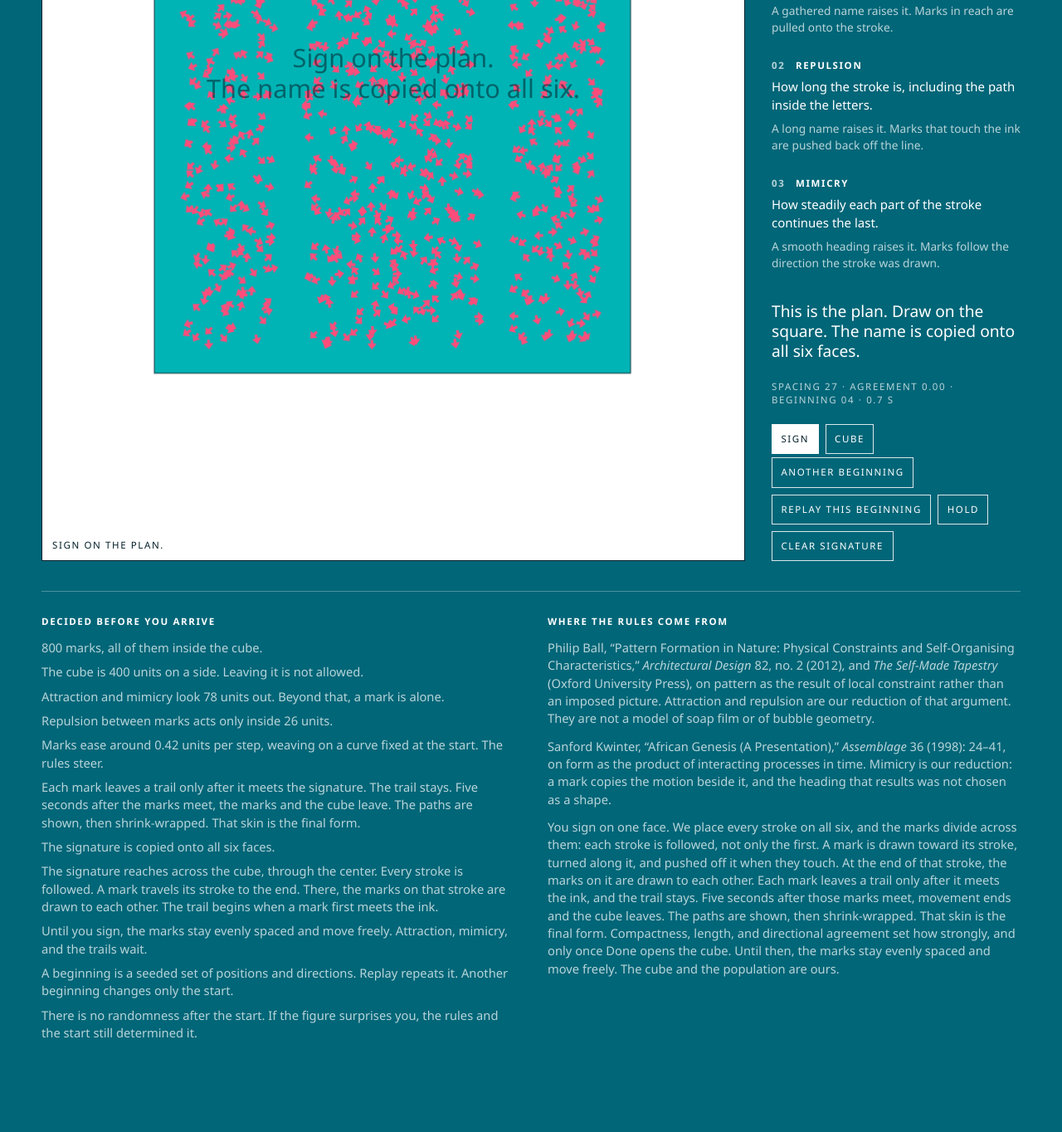
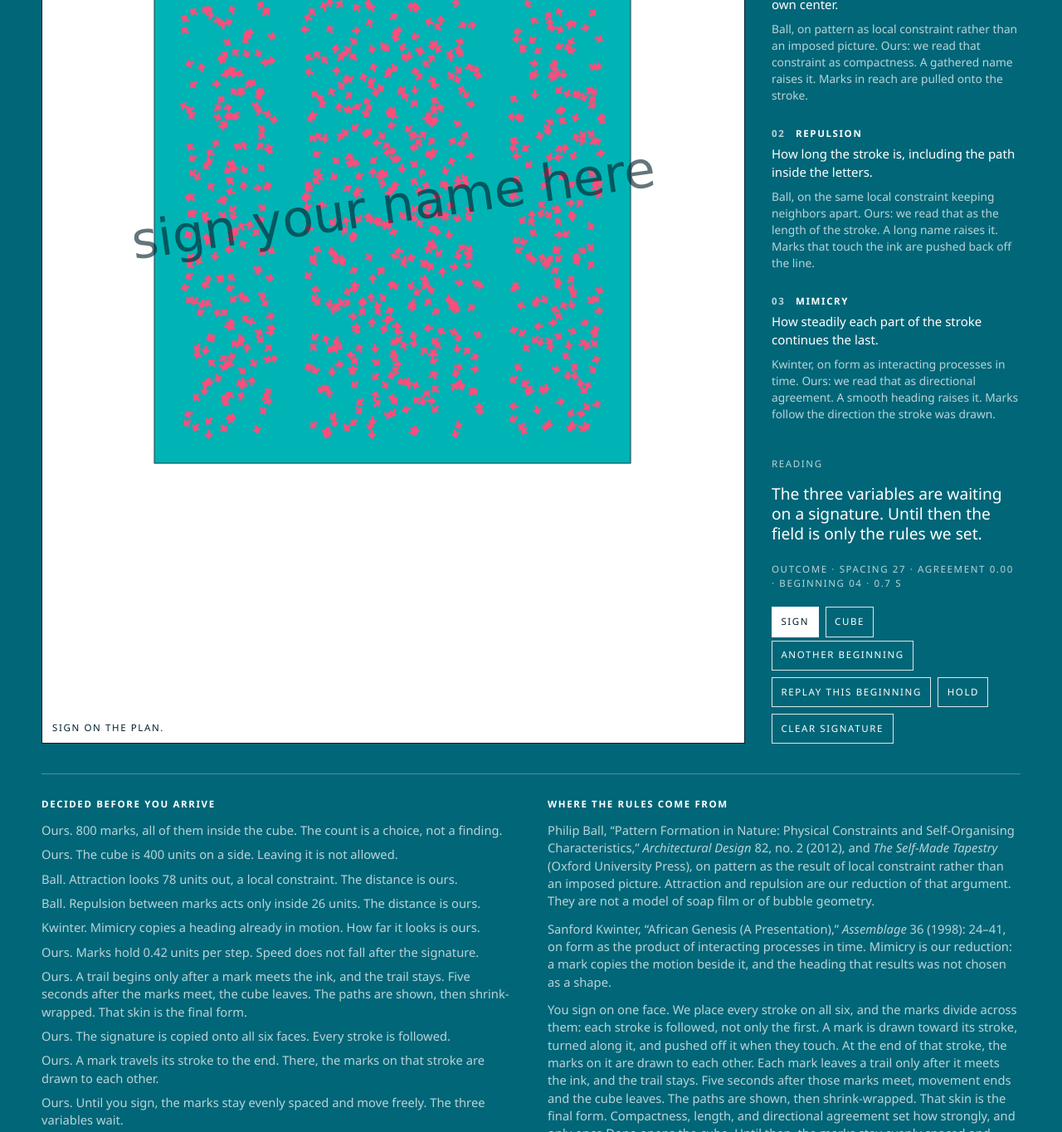
Before and after one commit to toriefindlay/ARCH-602---DESIGN-THEORY-, a plain HTML site: page index.html in a window 1280 px wide. Shown: the part 686-2050 px from the top of the page at 83% size. Before the commit the page ends 1997 px from the top, so only its background shows below. Drawn offline with Linux system fonts and the light colour scheme; animation ran at ten frames a second; a web font is replaced by a local one.

Commit message:
Name the source of each rule, and place the signature prompt in the middle of the plan.
Attraction, repulsion, and mimicry stay readings of the signature. The reading reports who authored the form.

Co-authored-by: Cursor <cursoragent@cursor.com>

```diff
--- a/app.js
+++ b/app.js
@@ -242,17 +242,18 @@ function paintRuleCube(attract, repel, mimic) {
 
 function writeLedger() {
   fixed.innerHTML = [
-    `${RULES.count} marks, all of them inside the cube.`,
-    `The cube is ${SIDE} units on a side. Leaving it is not allowed.`,
-    `Attraction and mimicry look ${RULES.neighborRadius} units out. Beyond that, a mark is alone.`,
-    `Repulsion between marks acts only inside ${RULES.repelRadius} units.`,
-    `Marks ease around ${RULES.cruise.toFixed(2)} units per step, weaving on a curve fixed at the start. The rules steer.`,
-    `Each mark leaves a trail only after it meets the signature. The trail stays. Five seconds after the marks meet, the marks and the cube leave. The paths are shown, then shrink-wrapped. That skin is the final form.`,
-    `The signature is copied onto all six faces.`,
-    `The signature reaches across the cube, through the center. Every stroke is followed. A mark travels its stroke to the end. There, the marks on that stroke are drawn to each other. The trail begins when a mark first meets the ink.`,
-    `Until you sign, the marks stay evenly spaced and move freely. Attraction, mimicry, and the trails wait.`,
-    "A beginning is a seeded set of positions and directions. Replay repeats it. Another beginning changes only the start.",
-    "There is no randomness after the start. If the figure surprises you, the rules and the start still determined it.",
+    `Ours. ${RULES.count} marks, all of them inside the cube. The count is a choice, not a finding.`,
+    `Ours. The cube is ${SIDE} units on a side. Leaving it is not allowed.`,
+    `Ball. Attraction looks ${RULES.neighborRadius} units out, a local constraint. The distance is ours.`,
+    `Ball. Repulsion between marks acts only inside ${RULES.repelRadius} units. The distance is ours.`,
+    `Kwinter. Mimicry copies a heading already in motion. How far it looks is ours.`,
+    `Ours. Marks hold ${RULES.cruise.toFixed(2)} units per step. Speed does not fall after the signature.`,
+    `Ours. A trail begins only after a mark meets the ink, and the trail stays. Five seconds after the marks meet, the cube leaves. The paths are shown, then shrink-wrapped. That skin is the final form.`,
+    `Ours. The signature is copied onto all six faces. Every stroke is followed.`,
+    `Ours. A mark travels its stroke to the end. There, the marks on that stroke are drawn to each other.`,
+    `Ours. Until you sign, the marks stay evenly spaced and move freely. The three variables wait.`,
+    "Ours. A beginning is a seeded set of positions and directions. Replay repeats it. Another beginning changes only the start.",
+    "Ours. There is no randomness after the start. If the figure surprises you, the rules and the start still determined it.",
   ].map((line) => `<li>${line}</li>`).join("");
 }
 
@@ -690,23 +691,19 @@ function addWrap(lines) {
 function renderText() {
   const now = strength();
   let line;
-  if (settled && wrapMesh) line = "The paths are wrapped. This skin is the final form. Drag to turn it. Scroll to zoom.";
-  else if (settled) line = "The cube is gone. These are the paths. The skin closes over them next.";
-  else if (paused) line = "Held. The form is waiting. The signature stays on all six faces.";
-  else if (!signed && points.length && mode === "sign") line = "Draw every stroke. Done opens the cube, and the marks follow all of them.";
-  else if (!signed) line = mode === "turn"
-    ? "You are in the cube. Drag to turn it. Scroll to zoom. Return to Sign to draw."
-    : "This is the plan. Draw on the square. The name is copied onto all six faces.";
+  if (settled && wrapMesh) line = "The skin was not drawn. The signature set the strengths. The rules and the beginning set the paths. That skin is the form.";
+  else if (settled) line = "These paths were not drawn. They are the record of the rules. The skin has not closed yet.";
+  else if (!signed) line = "The three variables are waiting on a signature. Until then the field is only the rules we set.";
   else line = describe(now, stats);
   reading.textContent = line;
   const spacing = stats.spread ? `${stats.spread.toFixed(0)}` : "—";
   const agreement = stats.spread ? stats.align.toFixed(2) : "—";
   const since = metAt == null ? null : Math.max(0, SETTLE_AFTER - (performance.now() - metAt) / 1000);
   measure.textContent = settled
-    ? `Sculpture  ·  beginning ${String(world.seed).padStart(2, "0")}  ·  held at ${world.time.toFixed(1)} s`
+    ? `Outcome  ·  ${wrapMesh ? "the skin" : "the paths"}  ·  beginning ${String(world.seed).padStart(2, "0")}  ·  held at ${world.time.toFixed(1)} s`
     : since == null
-      ? `Spacing ${spacing}  ·  agreement ${agreement}  ·  beginning ${String(world.seed).padStart(2, "0")}  ·  ${world.time.toFixed(1)} s`
-      : `Spacing ${spacing}  ·  agreement ${agreement}  ·  sculpture in ${since.toFixed(0)} s`;
+      ? `Outcome  ·  spacing ${spacing}  ·  agreement ${agreement}  ·  beginning ${String(world.seed).padStart(2, "0")}  ·  ${world.time.toFixed(1)} s`
+      : `Outcome  ·  spacing ${spacing}  ·  agreement ${agreement}  ·  the skin in ${since.toFixed(0)} s`;
 }
 
 function settleSculpture() {
--- a/index.html
+++ b/index.html
@@ -20,13 +20,13 @@
       <h2 id="field-label" class="visually-hidden">Evolving field</h2>
       <canvas id="field" aria-hidden="true"></canvas>
       <canvas id="sign" aria-label="Plan. Sign on the square. The name is copied onto all six faces."></canvas>
-      <p id="sign-hint" class="sign-hint">Sign on the plan.<br>The name is copied onto all six.</p>
+      <p id="sign-hint" class="sign-hint">sign your name here</p>
       <button id="sign-done" class="sign-done hidden" type="button">Done</button>
       <p class="frame-note">Sign on the plan.</p>
     </section>
 
     <aside>
-      <p class="deck">Sign on the plan. Draw every stroke, then press Done. The cube opens and the marks follow all of them.</p>
+      <p class="deck">You sign. That signature sets three variables: attraction, repulsion, and mimicry. The field changes with them. The reading says who authored the form.</p>
 
       <figure class="rule-cube">
         <canvas id="rule-cube" aria-hidden="true"></canvas>
@@ -36,21 +36,22 @@
       <section>
         <h2><span>01</span> Attraction</h2>
         <p>How tightly the signature sits around its own center.</p>
-        <p class="source">A gathered name raises it. Marks in reach are pulled onto the stroke.</p>
+        <p class="source">Ball, on pattern as local constraint rather than an imposed picture. Ours: we read that constraint as compactness. A gathered name raises it. Marks in reach are pulled onto the stroke.</p>
       </section>
 
       <section>
         <h2><span>02</span> Repulsion</h2>
         <p>How long the stroke is, including the path inside the letters.</p>
-        <p class="source">A long name raises it. Marks that touch the ink are pushed back off the line.</p>
+        <p class="source">Ball, on the same local constraint keeping neighbors apart. Ours: we read that as the length of the stroke. A long name raises it. Marks that touch the ink are pushed back off the line.</p>
       </section>
 
       <section>
         <h2><span>03</span> Mimicry</h2>
         <p>How steadily each part of the stroke continues the last.</p>
-        <p class="source">A smooth heading raises it. Marks follow the direction the stroke was drawn.</p>
+        <p class="source">Kwinter, on form as interacting processes in time. Ours: we read that as directional agreement. A smooth heading raises it. Marks follow the direction the stroke was drawn.</p>
       </section>
 
+      <p class="outcome-label">Reading</p>
       <p id="reading" class="reading" role="status"></p>
       <p id="measure" class="measure"></p>
 
--- a/model.js
+++ b/model.js
@@ -542,34 +542,28 @@ function step(world, input, strokes) {
 }
 
 function describe(input, stats) {
-  const sum = input.attract + input.repel + input.mimic;
   const clustered = stats.spread > 0 && stats.spread < 32;
   const open = stats.spread > 48;
   const agreed = stats.align > 0.55;
-  if (sum < 0.2) {
-    return "The rules are nearly off. What remains is the beginning, slowing down.";
-  }
   if (input.attract > 0.62 && input.repel > 0.62) {
-    return clustered
-      ? "Attraction and repulsion are both strong, and the volume has gathered anyway. Neither strength placed these clusters."
-      : "Attraction and repulsion are both strong. The figure is the argument between them, not a shape either one owns.";
-  }
-  if (input.attract > 0.62 && !clustered) {
-    return "Attraction is set high, and the volume has not gathered. The strength you chose is not yet the form.";
+    return "Attraction and repulsion are both strong. The figure is their argument. The signature set the strengths. It did not draw this.";
   }
   if (input.attract > 0.62 && clustered) {
-    return "The marks have gathered. You did not place the clusters. Attraction, the ink, and the start did.";
+    return "The marks have gathered. Attraction, the ink, and the start did that. The clusters were not placed.";
   }
-  if (input.repel > 0.62 && open && input.attract < 0.35) {
-    return "The volume is staying open. Repulsion is refusing a figure more than it is drawing one.";
+  if (input.attract > 0.62) {
+    return "Attraction is high, and the volume has not gathered. The strength in the signature is not yet the form.";
   }
-  if (input.mimic > 0.62 && !agreed) {
+  if (input.repel > 0.62 && open) {
+    return "The volume stays open. Repulsion is refusing a figure more than it is drawing one.";
+  }
+  if (input.mimic > 0.62 && agreed) {
+    return "Directions are lining up. Mimicry copied the stroke and whoever was near. Nobody selected this heading.";
+  }
+  if (input.mimic > 0.62) {
     return "Mimicry is on, and agreement is still incomplete. Copying takes time, and the other rules interrupt it.";
   }
-  if (input.mimic > 0.62 && agreed) {
-    return "Directions are lining up. Mimicry copies the stroke and whoever is near. Nobody selected this heading.";
-  }
-  return "The three rules are acting through the cube. The trails left behind are the pattern the next marks follow.";
+  return "The signature set the strengths. The rules and the beginning are steering. The form is not a shape that was drawn.";
 }
 
 // Inflate the trails, then pull the surface back. Gaps smaller than the inflation close.
--- a/style.css
+++ b/style.css
@@ -136,15 +136,18 @@ canvas {
   position: absolute;
   left: 0;
   right: 0;
-  top: 42%;
+  top: 50%;
   z-index: 2;
   margin: 0;
   text-align: center;
   pointer-events: none;
-  font-family: var(--sans);
-  font-size: clamp(1.4rem, 2.4vw, 2rem);
-  line-height: 1.2;
-  color: rgba(5, 32, 43, 0.55);
+  transform: translateY(-50%) rotate(-8deg);
+  transform-origin: center center;
+  font-family: "Snell Roundhand", "Segoe Script", "Apple Chancery", "Brush Script MT", cursive;
+  font-size: clamp(2.6rem, 4.8vw, 4rem);
+  font-weight: 400;
+  line-height: 1;
+  color: rgba(5, 32, 43, 0.62);
 }
 
 .field.settled .sign-hint { visibility: hidden; }
@@ -233,6 +236,14 @@ aside section p { margin: 0 0 8px; }
   font-size: 0.86rem;
 }
 
+.outcome-label {
+  margin: 14px 0 4px;
+  color: var(--muted);
+  font-size: 0.72rem;
+  letter-spacing: 0.14em;
+  text-transform: uppercase;
+}
+
 .reading {
   margin: 8px 0 6px;
   min-height: 4.4em;
```
